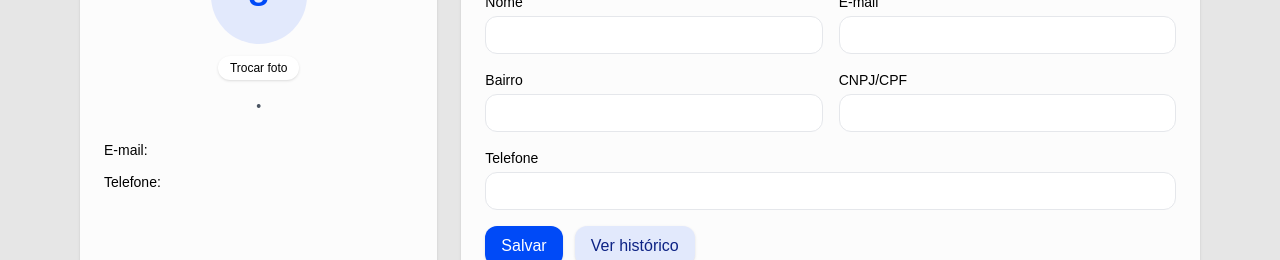
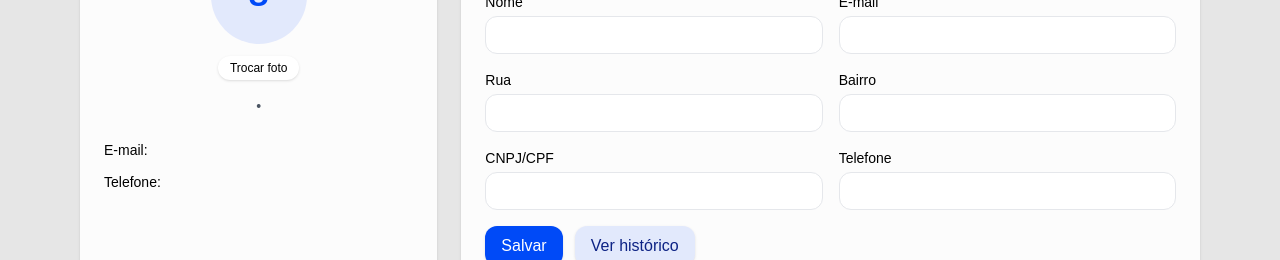
Before and after one commit to NycolleM/ChatBot_DevWeb, a React (Vite) app: page /telaperfil in a window 1280 px wide. Shown: the part 236-496 px from the top of the page. Built offline with nearby package versions, Linux system fonts and the light colour scheme; no server answers; sample sign-in values are in the browser's storage.

Commit message:
rua e bairro back

```diff
--- a/src/pages/TelaPerfil.jsx
+++ b/src/pages/TelaPerfil.jsx
@@ -12,6 +12,7 @@ export default function TelaPerfil() {
     nome: '',
     email: '',
     bairro: '',
+    rua: '',
     cnpj: '',
     telefone: '',
   });
@@ -39,6 +40,7 @@ export default function TelaPerfil() {
           nome: data.nome,
           email: data.email,
           bairro: data.bairro || '',
+          rua: data.rua || '',
           cnpj: data.cnpj || data.cpf || '',
           telefone: data.telefone || '',
         });
@@ -77,6 +79,7 @@ export default function TelaPerfil() {
         nome: data.nome,
         email: data.email,
         bairro: data.bairro || '',
+        rua: data.rua || '',
         cnpj: data.cnpj || data.cpf || '',
         telefone: data.telefone || '',
       });
@@ -222,7 +225,10 @@ export default function TelaPerfil() {
               <label className="flex flex-col text-sm"> E-mail
                 <input className="mt-1 rounded-xl border p-2" name="email" value={form.email} onChange={handleChange}/>
               </label>
-              <label className="flex flex-col text-sm"> Bairro
+              <label className="flex flex-col text-sm"> Rua
+                <input className="mt-1 rounded-xl border p-2" name="rua" value={form.rua} onChange={handleChange}/>
+              </label>
+               <label className="flex flex-col text-sm"> Bairro
                 <input className="mt-1 rounded-xl border p-2" name="bairro" value={form.bairro} onChange={handleChange}/>
               </label>
               <label className="flex flex-col text-sm"> CNPJ/CPF
@@ -235,7 +241,7 @@ export default function TelaPerfil() {
                   maskChar={null}
                 />
               </label>
-              <label className="flex flex-col text-sm md:col-span-2"> Telefone
+              <label className="flex flex-col text-sm"> Telefone
                 <input className="mt-1 rounded-xl border p-2" name="telefone" value={form.telefone} onChange={handleChange}/>
               </label>
             </div>
```
